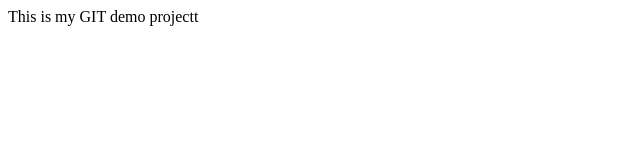
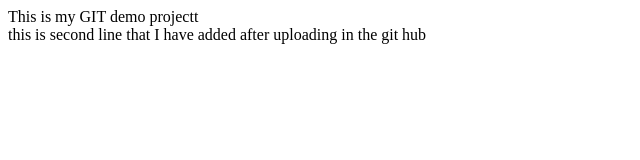
Before and after one commit to shresthaanish/demo1, a plain HTML site: page public_html/index.html in a window 1280 px wide. Shown: the whole page, without its empty margins (0-640 px from the left). Drawn offline with Linux system fonts and the light colour scheme.

Commit message:
more changes to index

```diff
--- a/public_html/index.html
+++ b/public_html/index.html
@@ -10,5 +10,6 @@ and open the template in the editor.
     </head>
     <body>
         <div>This is my GIT demo projectt</div>
+        <div> this is second line that I have added after uploading in the git hub </div>
     </body>
 </html>
```
